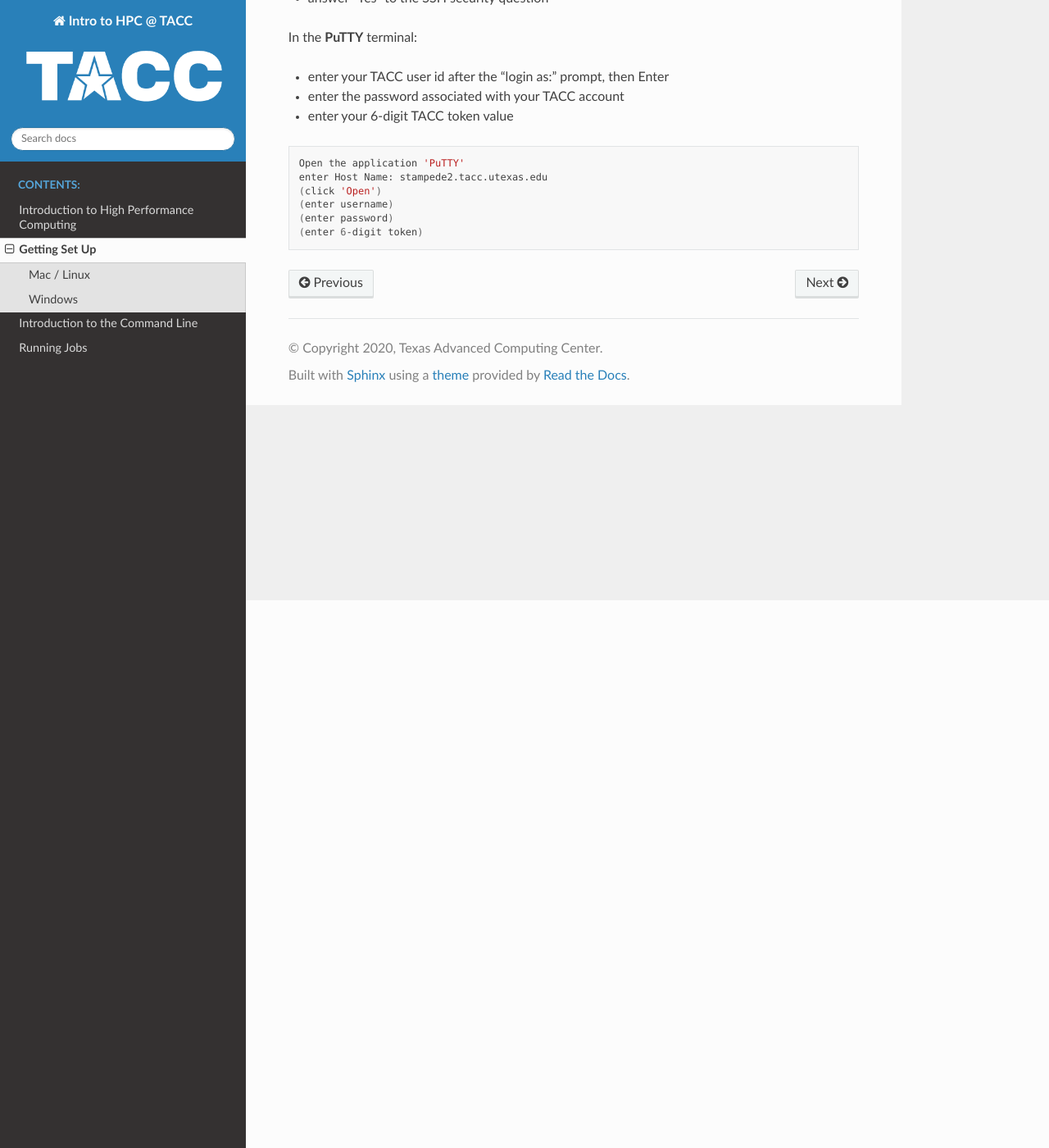
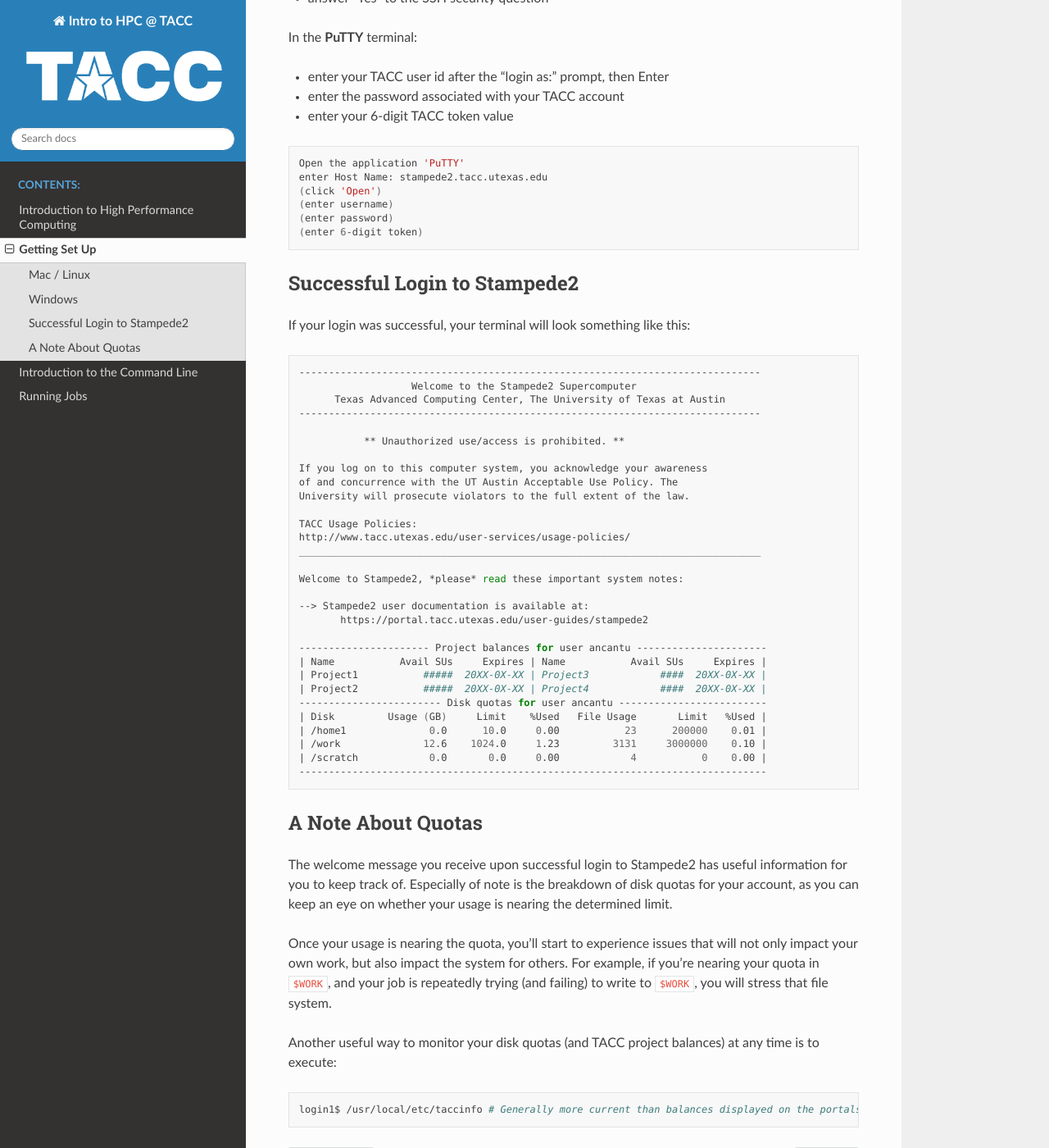
Before and after one commit to ancantu/tacc-reproducible-intro-hpc, a Sphinx documentation site: the page built from docs/source/setup.rst, in a window 1280 px wide and 1400 px high, scrolled down 668 px. Shown: the whole window at 82% size. Built offline with Sphinx 7.4.7 and the Read the Docs theme 2.0.0, drawn with Linux system fonts in a browser that asks for light colours.

Commit message:
updated setup.rst

```diff
--- a/docs/source/setup.rst
+++ b/docs/source/setup.rst
@@ -40,3 +40,55 @@
    (enter username)
    (enter password)
    (enter 6-digit token)
+
+Successful Login to Stampede2
+^^^^^^^^^^^^^^^^^^^^^^^^^^^^^
+
+If your login was successful, your terminal will look something like this:
+
+
+.. code-block:: bash
+
+   ------------------------------------------------------------------------------
+                      Welcome to the Stampede2 Supercomputer
+         Texas Advanced Computing Center, The University of Texas at Austin
+   ------------------------------------------------------------------------------
+
+              ** Unauthorized use/access is prohibited. **
+
+   If you log on to this computer system, you acknowledge your awareness
+   of and concurrence with the UT Austin Acceptable Use Policy. The
+   University will prosecute violators to the full extent of the law.
+
+   TACC Usage Policies:
+   http://www.tacc.utexas.edu/user-services/usage-policies/
+   ______________________________________________________________________________
+
+   Welcome to Stampede2, *please* read these important system notes:
+
+   --> Stampede2 user documentation is available at:
+          https://portal.tacc.utexas.edu/user-guides/stampede2
+
+   ---------------------- Project balances for user ancantu ----------------------
+   | Name           Avail SUs     Expires | Name           Avail SUs     Expires |
+   | Project1           #####  20XX-0X-XX | Project3            ####  20XX-0X-XX |
+   | Project2           #####  20XX-0X-XX | Project4            ####  20XX-0X-XX |
+   ------------------------ Disk quotas for user ancantu -------------------------
+   | Disk         Usage (GB)     Limit    %Used   File Usage       Limit   %Used |
+   | /home1              0.0      10.0     0.00           23      200000    0.01 |
+   | /work              12.6    1024.0     1.23         3131     3000000    0.10 |
+   | /scratch            0.0       0.0     0.00            4           0    0.00 |
+   -------------------------------------------------------------------------------
+
+A Note About Quotas
+^^^^^^^^^^^^^^^^^^^
+
+The welcome message you receive upon successful login to Stampede2 has useful information for you to keep track of. Especially of note is the breakdown of disk quotas for your account, as you can keep an eye on whether your usage is nearing the determined limit.
+
+Once your usage is nearing the quota, you'll start to experience issues that will not only impact your own work, but also impact the system for others. For example, if you're nearing your quota in ``$WORK``, and your job is repeatedly trying (and failing) to write to ``$WORK``, you will stress that file system.
+
+Another useful way to monitor your disk quotas (and TACC project balances) at any time is to execute:
+
+.. code-block:: bash
+
+   login1$ /usr/local/etc/taccinfo # Generally more current than balances displayed on the portals.
```
